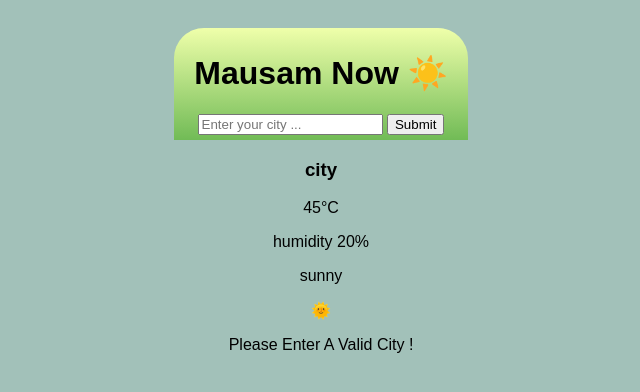
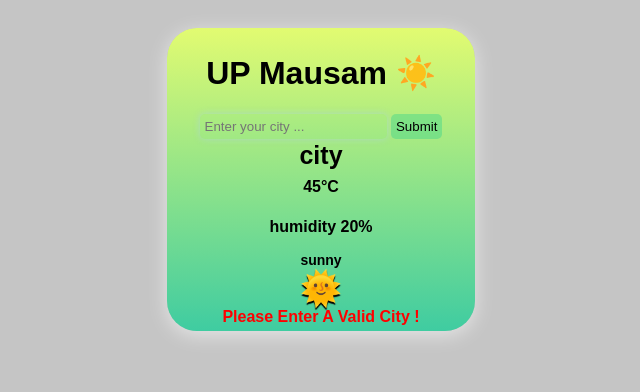
Before and after one commit to HARRYnoob/MausamNow, a plain HTML site: page index.html in a window 1280 px wide. Shown: the whole page, without its empty margins (319-959 px from the left). Drawn offline with Linux system fonts and the light colour scheme.

Commit message:
webpage design completed

```diff
--- a/index.html
+++ b/index.html
@@ -4,13 +4,13 @@
     <title>Weather App</title>
     <link rel="stylesheet" href="style.css">
 </head>
-<body>
-    <div id="form">
-        <h1>Mausam Now ☀️</h1>
-        <input type="text" maxlength="15" placeholder="Enter your city ...">
+<body><div id="container">
+       <div id="form">
+        <h1>UP Mausam ☀️</h1>
+        <input id="input" type="text" maxlength="15" placeholder="Enter your city ...">
         <button id="btn">Submit</button>
-    </div>
-     <div id="appBody">
+    <!-- </div>
+     <div id="appBody"> -->
          <h3 id="city">city</h3>
          <p id="temp">45°C</p>
          <p id="humdity">humidity 20%</p>
@@ -18,6 +18,8 @@
          <p id="emoji">🌞</p>
          <p id="error">Please Enter A Valid City !</p>
     </div>
+    </div>
+
 
     <script src="index.js" type="module"></script>
 </body>
--- a/style.css
+++ b/style.css
@@ -1,7 +1,7 @@
 body{
 
     padding: 20px;
-    background-color: rgba(127, 170, 158, 0.723);
+    background-color: rgba(50, 50, 50, 0.282);
     height:100vh;
     display: flex;
     text-align: center;
@@ -13,7 +13,79 @@ body{
     border-top-right-radius:30px;
     margin:0px auto;
     width:fit-content;
-    padding:5px 20px;
-    background: linear-gradient(to bottom, rgb(239, 255, 170), rgb(113, 187, 86));
+    padding:5px 33px;
+    background: linear-gradient(to bottom, rgb(226, 251, 113), rgb(63, 204, 161));
    font-weight: 700;
 }
+#appBody{
+ border-bottom-left-radius: 30px;
+    border-bottom-right-radius:30px;
+    margin:0px auto;
+    /* width:fit-content; */
+    padding:0px 50px;
+    background: linear-gradient(to bottom, rgb(82, 204, 168),rgb(135, 200, 89));
+   font-weight: 700;
+}
+#container{
+    margin: 0 auto;
+    border-radius: 30px;
+    overflow: hidden;
+    box-shadow: 0 4px 20px rgba(255, 255, 255, 0.567);
+}
+
+#input{
+    box-shadow: 0px 0px 7px rgba(171, 217, 198, 0.878);
+    padding:5px;
+    border-radius: 5px;
+    border: none;
+    background-color:rgba(45, 209, 141, 0.047) ;
+}
+#input:focus{
+    border:none;
+    outline:none;
+}
+#btn:hover{
+    cursor:pointer;
+margin:0px auto;
+ padding:5px;
+    border-radius: 5px;
+    border: none;
+    background-color:rgba(171, 217, 198, 0.386) ;
+}
+#btn{
+cursor:pointer;
+margin:0px auto;
+ padding:5px;
+    border-radius: 5px;
+    border: none;
+    background-color:rgba(45, 209, 140, 0.386) ;
+}
+#city{
+    padding:2px;
+    font-weight: 900;
+    font-size: 25px;
+margin:0px auto;
+}
+
+#error{
+    color: red;
+    padding: auto;
+    margin:0px auto;
+}
+#emoji{
+    margin: 0px auto;
+    text-shadow: 0px 2px 1px black;
+    font-weight: bold;
+    font-size: 34px;
+}
+#weather{
+    margin:0px auto;
+    font-size:14px;
+}
+#humidity{
+margin: 0px auto;
+}
+#temp{
+margin: 0px auto;
+padding:6px;
+}
```
